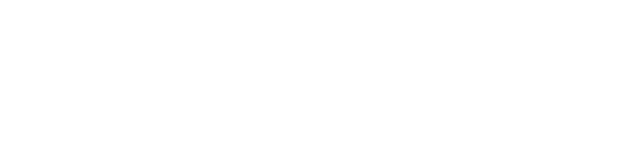
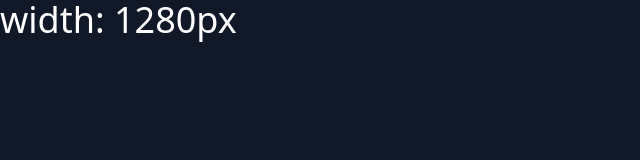
Before and after one commit to dollarp-code/tailwind-sandbox, a plain HTML site: page 11-breakpoints/index.html in a window 1280 px wide. Shown: the whole page, without its empty margins (0-640 px from the left). Drawn offline with nearby package versions, Linux system fonts and the light colour scheme.

Commit message:
Understanding tailwind media-queries

```diff
--- a/11-breakpoints/index.html
+++ b/11-breakpoints/index.html
@@ -8,7 +8,22 @@
     <title>Breakpoints & Media Queries</title>
   </head>
   <!-- Tailwind is mobile-first -->
-  <body></body>
+  <body
+    class="bg-black sm:bg-red-800 md:bg-green-400 lg:bg-yellow-200 xl:bg-gray-900"
+  >
+    <h1 class="text-white text-4xl"></h1>
+
+    <script>
+      function showBrowserWidth() {
+        const width = window.innerWidth;
+
+        document.querySelector('h1').innerText = `width: ${width}px`;
+      }
+
+      window.onload = showBrowserWidth;
+      window.onresize = showBrowserWidth;
+    </script>
+  </body>
 </html>
 
 <!-- Breakpoint Classes
```
